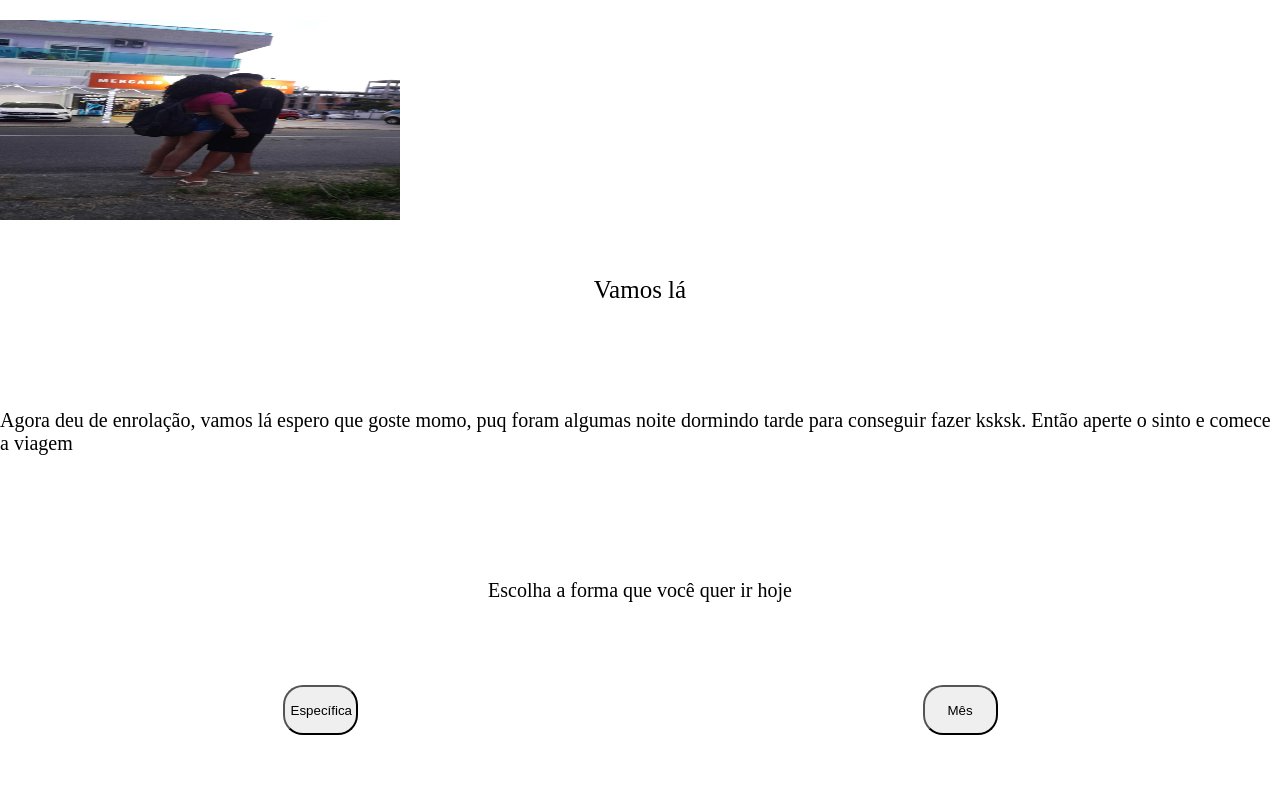
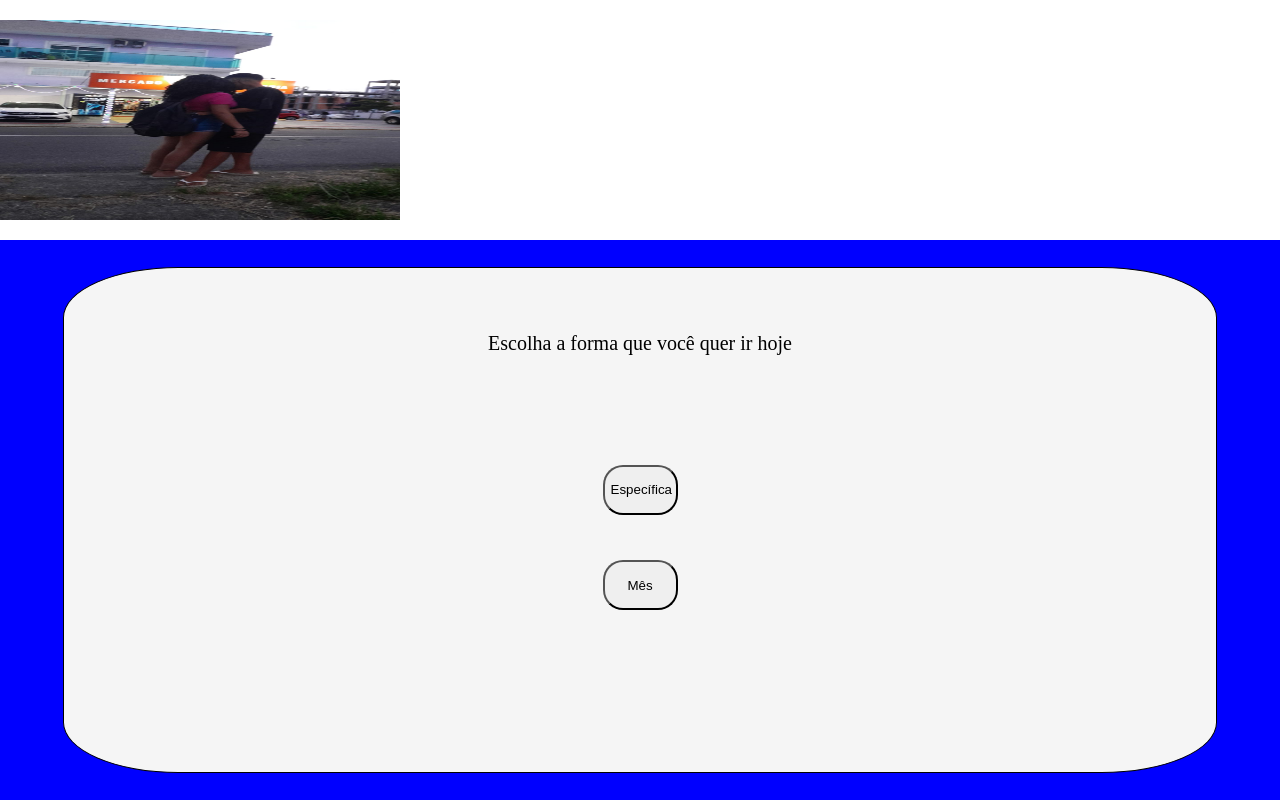
Before and after one commit to AlexandrosRodrigue/htmlAA, a plain HTML site: page index3.html in a window 1280 px wide. Shown: the top 800 px of the page. Drawn offline with nearby package versions, Linux system fonts and the light colour scheme; grey boxes are pictures that could not be loaded.

Commit message:
borderRandiusIndex1

```diff
--- a/index3.html
+++ b/index3.html
@@ -27,24 +27,18 @@
                 <div ><img src="505ce31d-d951-4884-917e-f464a6fffd67.jpg" alt="Slide 3" width="400px" height="200px" class="imaa"></div>
             </div>
         </div>
-        <div id="meioTres">
-            <div id="escrever">
-                <label id="vamosLa">Vamos lá</label>
-            </div>
-            <div id="textoVamosLa">
-                <label id="aaaa">Agora deu de enrolação, vamos lá espero que goste momo, puq foram algumas noite dormindo tarde para conseguir fazer ksksk. Então aperte o sinto e comece a viagem</label>
-            </div>
-        </div>
-        <div id="baixoTres">
+        <div id="meioIndex3">
+            <div id="voltaIndex3">
                 <div id="escritoEscolha">
                     <label id="escolhaForma">Escolha a forma que você quer ir hoje</label>
                 </div>
                 <div id="dividir">
-                <div class="divButEscolha">
+                    <div id="divButEscolha">
                         <a href="index4.html"><button class="butEscolha">Específica</button></a><br>
                     </div>
-                <div class="divButEscolha">
+                    <div id="divButEscolha2">
                         <a href="index1.html"><button class="butEscolha">Mês</button></a><br>
+                    </div>
                 </div>
             </div>
         </div>
--- a/style.css
+++ b/style.css
@@ -22,10 +22,6 @@ body{
     width: 100%;
 }
 
-.imaa{
-    /* border-radius: 20px; */
-}
-
 #meioTres{
     height: 40%;
     width: 100%;
@@ -39,19 +35,6 @@ body{
     justify-content: center;
 }
 
-#vamosLa{
-    font-size: 25px;
-    font-family: serif;
-}
-
-#textoVamosLa{
-    height: 80%;
-    width: 100%;
-    display: flex;
-    align-items: center;
-    justify-content: center;
-}
-
 #aaaa{
     font-size: 20px;
     font-family: serif;
@@ -62,12 +45,31 @@ body{
     width: 100%;
 }
 
-#escritoEscolha{
-    height: 25%;
+#meioIndex3{
+    height: 70%;
     width: 100%;
     display: flex;
     align-items: center;
     justify-content: center;
+    background-color: blue;
+}
+
+#voltaIndex3{
+    height: 90%;
+    width: 90%;
+    background-color: whitesmoke;
+    border:solid 1px;
+    border-color: black;
+    border-radius: 10%;
+}
+
+#escritoEscolha{
+    height: 30%;
+    width: 100%;
+    display: flex;
+    align-items: center;
+    justify-content: center;
+
 }
 
 #escolhaForma{
@@ -76,19 +78,24 @@ body{
 }
 
 #dividir{
-    height: 75%;
+    height: 70%;
     width: 100%;
-    display: flex;
 }
 
-.divButEscolha{
-    height: 100%;
-    width: 50%;
+#divButEscolha{
+    height: 40%;
+    width: 100%;
     display: flex;
     align-items: center;
     justify-content: center;
 }
-
+#divButEscolha2{
+    height: 50%;
+    width: 100%;
+    display: flex;
+    align-items: start;
+    justify-content: center;
+}
 .butEscolha{
     height: 50px;
     width: 75px;
```
Lines whose indentation alone changed are shown as unchanged.
